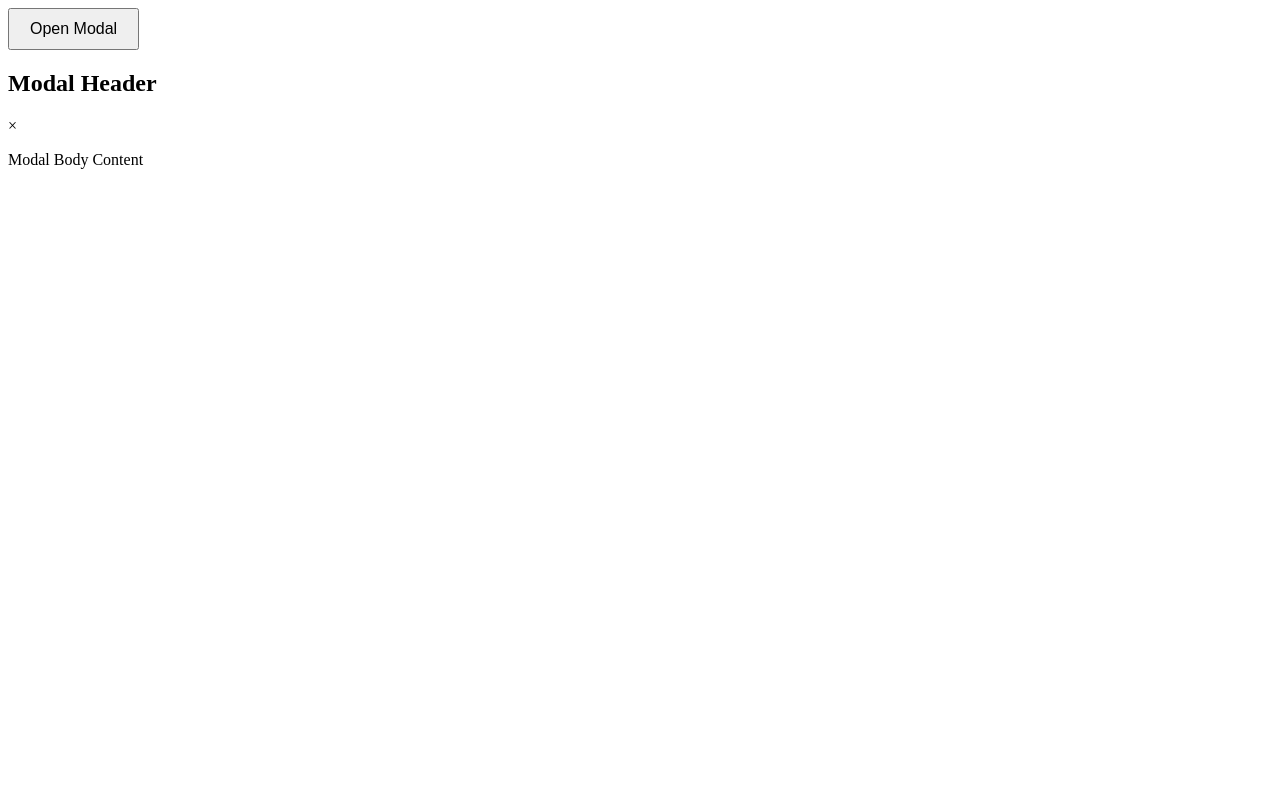
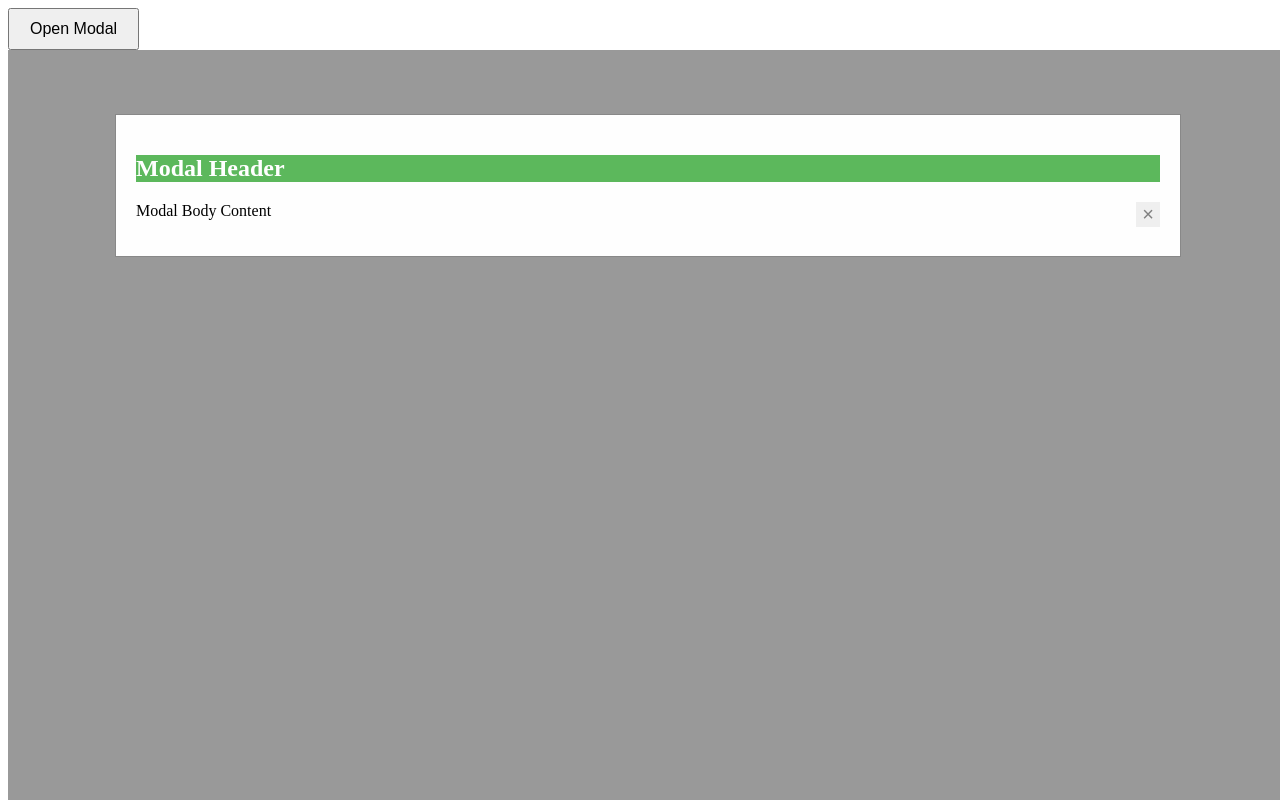
Before and after one commit to acciojob/css-modal-sachinrajbher15, a website: page main.html in a window 1280 px wide. Both pictures are taken after a click on the button "Open Modal". Drawn offline with Linux system fonts and the light colour scheme.

Commit message:
created a submission

```diff
--- a/main.html
+++ b/main.html
@@ -6,11 +6,11 @@
 <body>
 	<!-- the entire body must be written by student -->
 	<button id="openModal">Open Modal</button>
-	<div class="modal">
+	<div class="modal" id="modal">
 		<div class="modal-content">
 			<div class="modal-header">
 				<h2>Modal Header</h2>
-				<span class="close-modal">&times;</span>
+				<button class="close-modal">&times;</button>
 			</div>
 			<div class="modal-body">
 				<p>Modal Body Content</p>
--- a/script.js
+++ b/script.js
@@ -1 +1,26 @@
 //your JS code here. If required.
+// Get the modal
+var modal = document.getElementById('modal');
+
+// Get the button that opens the modal
+var btn = document.getElementById("openModal");
+
+// Get the close button
+var span = document.getElementsByClassName("close-modal")[0];
+
+// When the user clicks the button, open the modal
+btn.onclick = function() {
+  modal.style.display = "block";
+}
+
+// When the user clicks on <span> (x), close the modal
+span.onclick = function() {
+  modal.style.display = "none";
+}
+
+// When the user clicks anywhere outside of the modal, close it
+window.onclick = function(event) {
+  if (event.target == modal) {
+    modal.style.display = "none";
+  }
+}
--- a/styles.css
+++ b/styles.css
@@ -3,3 +3,34 @@
     font-size: 16px;
     cursor: pointer;
 }
+.modal{
+	display:none;
+	position: fixed;
+	width: 100%;
+	height: 100%;
+	background-color: rgba(0,0,0,0.4);
+}
+.modal-content{
+	background-color: #fefefe;
+	border: 1px solid #888;
+	width: 80%;
+	margin: 5% auto;
+	padding: 20px;
+}
+.modal-header{
+	background-color: #5cb85c;
+	color: white;
+}
+.close-modal {
+	float: right;
+	cursor: pointer;
+	font-size: 20px;
+	border: none;
+	color: gray;
+}
+.close-modal:hover,
+.close-modal:focus {
+	color: #000;
+	text-decoration: none;
+	cursor: pointer;
+}
```
